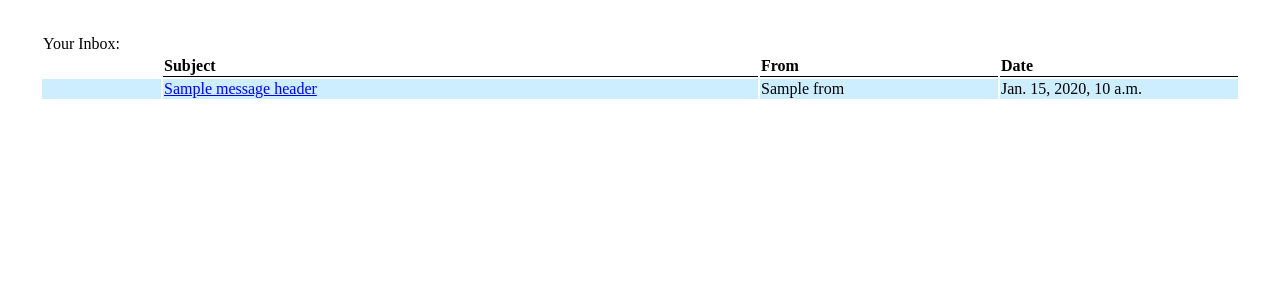
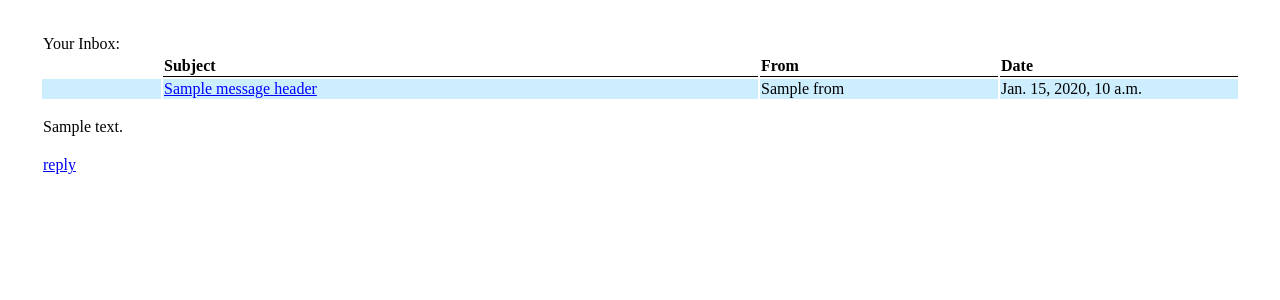
Before and after one commit to matti-kariluoma/webmail, a Django app: template django_localwebmail/webmail_data/templates/mail.html in a window 1280 px wide. Shown: the top 300 px of the page. Run offline with Django 3.2, Linux system fonts and the light colour scheme; the template is opened without the code that fills it: most values are stand-ins (such as "Sample title", 1, 10 or a date in 2020); some libraries are stand-ins or nearby versions.

Commit message:
adding reply/forward controls

```diff
--- a/django_localwebmail/webmail_data/templates/mail.html
+++ b/django_localwebmail/webmail_data/templates/mail.html
@@ -23,12 +23,18 @@
 	<td onclick="toggle_message('message_{{number}}')">{{ message_headers.From }}</td>
 	<td onclick="toggle_message('message_{{number}}')">{{ message_headers.Date }}</td>
 	</tr>
-
-	<tr id='message_{{number}}' class="message" style="background-color: #fdc;">
-	<td colspan='4' style="border: 1px dotted black;">
+	<div id='message_{{number}}' class="message" style="background-color: #fdc; border: 1px dotted black;">
+	<tr>
+	<td colspan='4'>
 		<p>{{ message }}</p>
 	</td>
 	</tr>
+	<tr>
+	<td colspan='4'>
+		<a href="#">reply</a>
+	</td>
+	</tr>
+	</div>
 	{% endfor %}
 </table>
 </div>
```
